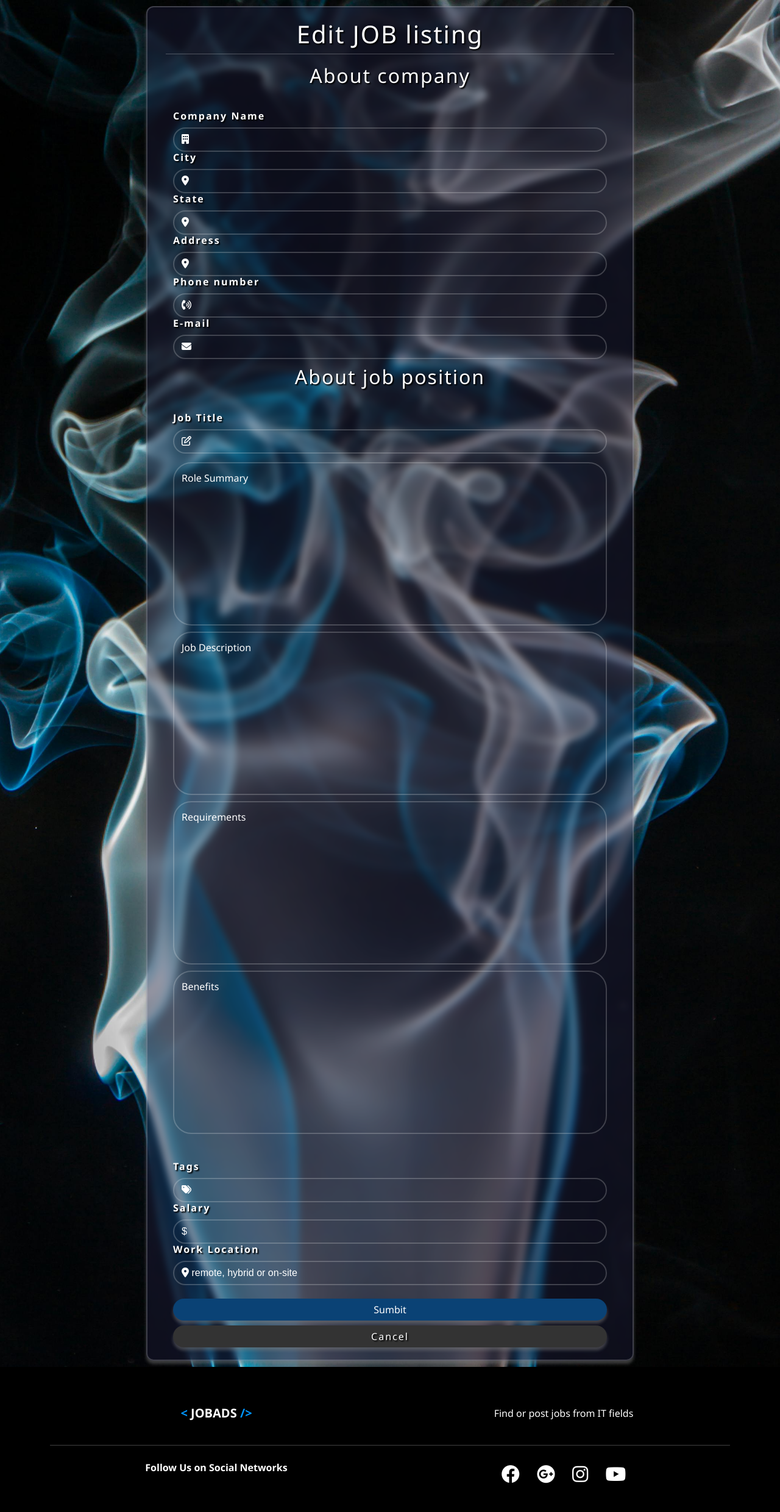
After one commit to antonijevicevadragana/jobAds-php, a PHP site: template App/views/listings/edit.view.php in a window 1280 px wide. The commit adds this page. Shown: the whole page at 61% size. Run offline with PHP 8.4, Linux system fonts and the light colour scheme; the template is opened without the code that fills it, so the values that code supplies are empty; a stand-in replaces the project's code that opens the database connection; some libraries are stand-ins or nearby versions.

Commit message:
edit listing

```diff
--- /dev/null
+++ b/App/views/listings/edit.view.php
@@ -0,0 +1,85 @@
+<?php
+loadPartials('head');
+loadPartials('nav');
+?>
+<section class="formContainer">
+    <div class="content">
+        <div class="row justify-content-center frame">
+            <h1 class="text-center">Edit JOB listing </h1>
+            <hr>
+            <form method="POST" action="/listings">
+            <?= loadPartials('errors', ['errors' => $errors ?? []])?>
+                <h2 class="text-center">About company</h2>
+                <div class="input-box">
+                    <label for="company" class="col-form-label text-md-end">Company Name</label>
+                    <input type="text" class="form-control" name="company" value="<?= $listing->company ?? '' ?>" placeholder="&#xf1ad;" style="font-family: Arial, FontAwesome">
+                </div>
+                <div class="input-box">
+                    <label for="city" class="col-form-label text-md-end">City</label>
+                    <input type="text" class="form-control" name="city" value="<?= $listing->city ?? '' ?>" placeholder="&#xf3c5;" style="font-family: Arial, FontAwesome">
+                </div>
+                <div class="input-box">
+                    <label for="state" class="col-form-label text-md-end">State</label>
+                    <input type="text" class="form-control" name="state" value="<?= $listing->state ?? '' ?>" placeholder="&#xf3c5;" style="font-family: Arial, FontAwesome">
+                </div>
+                <div class="input-box">
+                    <label for="address" class="col-form-label text-md-end">Address</label>
+                    <input type="text" class="form-control" name="address" value="<?= $listing->address ?? '' ?>" placeholder="&#xf3c5;" style="font-family: Arial, FontAwesome">
+                </div>
+                <div class="input-box">
+                    <label for="text" class="col-form-label text-md-end">Phone number</label>
+                    <input type="phone" class="form-control" name="phone" value="<?= $listing->phone?? '' ?>" placeholder="&#xf2a0;" style="font-family: Arial, FontAwesome">
+                </div>
+                <div class="input-box">
+                    <label for="email" class="col-form-label text-md-end">E-mail</label>
+                    <input type="email" class="form-control" name="email" value="<?= $listing->email ?? '' ?>" placeholder="&#xf0e0;" style="font-family: Arial, FontAwesome">
+                </div>
+
+                <h2 class="text-center mt-5">About job position</h2>
+
+
+                <div class="input-box mb-5">
+                    <label for="title" class=" col-form-label text-md-end">Job Title</label>
+                    <input type="text" class="form-control" name="title" value="<?= $listing->title ?? '' ?>" placeholder="&#xf044;" style="font-family: Arial, FontAwesome">
+                </div>
+
+                <textarea name="role_summary" rows="10" class="custom-textarea" placeholder="Role Summary"><?= $listing->role_summary ?? ''?></textarea>
+
+                <textarea name="description" rows="10" class="custom-textarea"  placeholder="Job Description"><?= $listing->description ?? ''?></textarea>
+
+                <textarea name="requirements" rows="10" class="custom-textarea" placeholder="Requirements"><?= $listing->requirements ?? ''?></textarea>
+
+                <textarea name="benefits" rows="10" class="custom-textarea" placeholder="Benefits"><?= $listing->benefits ?? ''?></textarea>
+
+                <div class="input-box">
+                    <label for="tags" class="col-form-label text-md-end">Tags</label>
+                    <input type="text" class="form-control" name="tags" value="<?= $listing->tags ?? '' ?>" placeholder="&#xf02c;" style="font-family: Arial, FontAwesome">
+                </div>
+
+                <div class="input-box">
+                    <label for="salary" class="col-form-label text-md-end">Salary</label>
+                    <input type="text" class="form-control" name="salary" value="<?= $listing->salary ?? '' ?>" placeholder="&#x24;" style="font-family: Arial, FontAwesome">
+                </div>
+
+                <div class="input-box">
+                    <label for="work_location" class="col-form-label text-md-end" value="<?= $listing->work_location ?? '' ?>" >Work Location</label>
+                    <input type="text" class="form-control" name="work_location" placeholder="&#xf3c5; remote, hybrid or on-site" style="font-family: Arial, FontAwesome">
+                </div>
+
+                <div class="d-grid gap-2">
+                    <br>
+                    <button type="submit" class="btn formSubmit">
+                        Sumbit
+                    </button>
+                    <a href="/" class=" btn formCancel">Cancel</a>
+                </div>
+
+            </form>
+        </div>
+    </div>
+</section>
+
+<?php
+loadPartials('footer');
+
+?>
--- a/App/views/listings/show.view.php
+++ b/App/views/listings/show.view.php
@@ -10,7 +10,7 @@ loadPartials('nav');
         <div class="card-body">
         <form method="POST">
             <input type="hidden" name="_method" value="DELETE">
-            <br><a href="" type="button" class="btn btn-info btn-sm"><i class="fa-solid fa-pencil"></i>
+            <br><a href="/listings/edit/<?= $listing->id ?>" type="button" class="btn btn-info btn-sm"><i class="fa-solid fa-pencil"></i>
                 Edit</a>
             <button type="submit" class="btn btn-danger btn-sm delete-button"><i class="fa-solid fa-trash"></i>
                 Delete</button>
--- a/public/css/style.css
+++ b/public/css/style.css
@@ -130,7 +130,8 @@ footer {
   border-radius: 30px;
   color: white;
 }
-.input-box input::placeholder, .custom-textarea::placeholder {
+.input-box input::placeholder,
+.custom-textarea::placeholder {
   color: white;
 }
 
@@ -150,8 +151,6 @@ footer {
   resize: none;
   margin-top: 4px;
 }
-
-
 
 .formSubmit {
   background-color: #0a4275;
@@ -174,6 +173,22 @@ footer {
   /* transform: scale(0.9, 0.9);  */
 }
 
+.formCancel {
+  background-color: #333;
+  box-shadow: 0 5px 5px rgba(128, 128, 128, 0.451);
+  border: none;
+  color: white;
+  border-radius: 30px;
+  width: 100%;
+  height: 100%;
+}
+
+.formCancel:hover {
+background-color: black;
+  box-shadow: 0 5px 5px rgba(128, 128, 128, 0.451);
+  /* transform: scale(0.9, 0.9);  */
+}
+
 @media (max-width: 768px) {
   /* Adjust the maximum width of the form for smaller screens */
   .content {
--- a/routes.php
+++ b/routes.php
@@ -3,6 +3,12 @@
 $router->get('/', 'HomeController@index');
 $router->get('/listings', 'ListingController@index');
 $router->get('/listings/create', 'ListingController@create');
+$router->get('/listings/edit/{id}', 'ListingController@edit');
+
 $router->get('/listings/{id}', 'ListingController@show');
+
+
+
 $router->post('/listings', "ListingController@store");
+$router->put('/listings/{id}', "ListingController@update");
 $router->delete('/listings/{id}', 'ListingController@destroy');
```
Also changed, not shown: App/controllers/ListingController.php (+34 -0 lines), Framework/Validation.php (+11 -0 lines).
